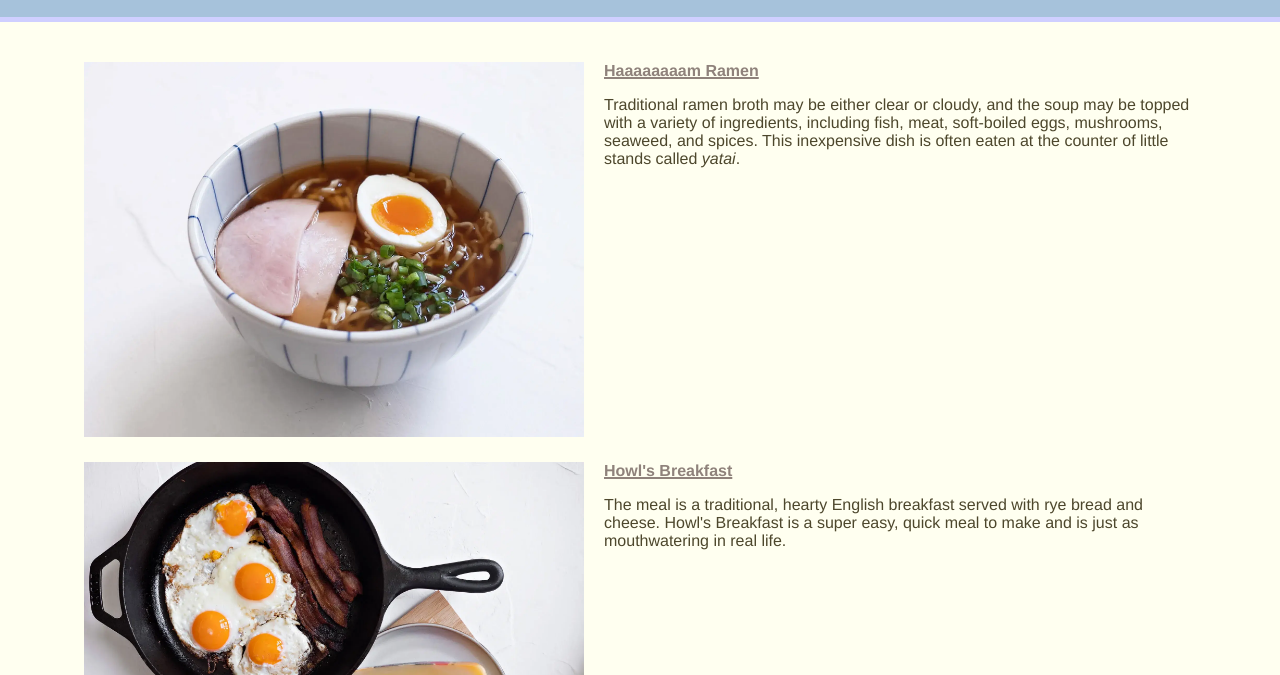
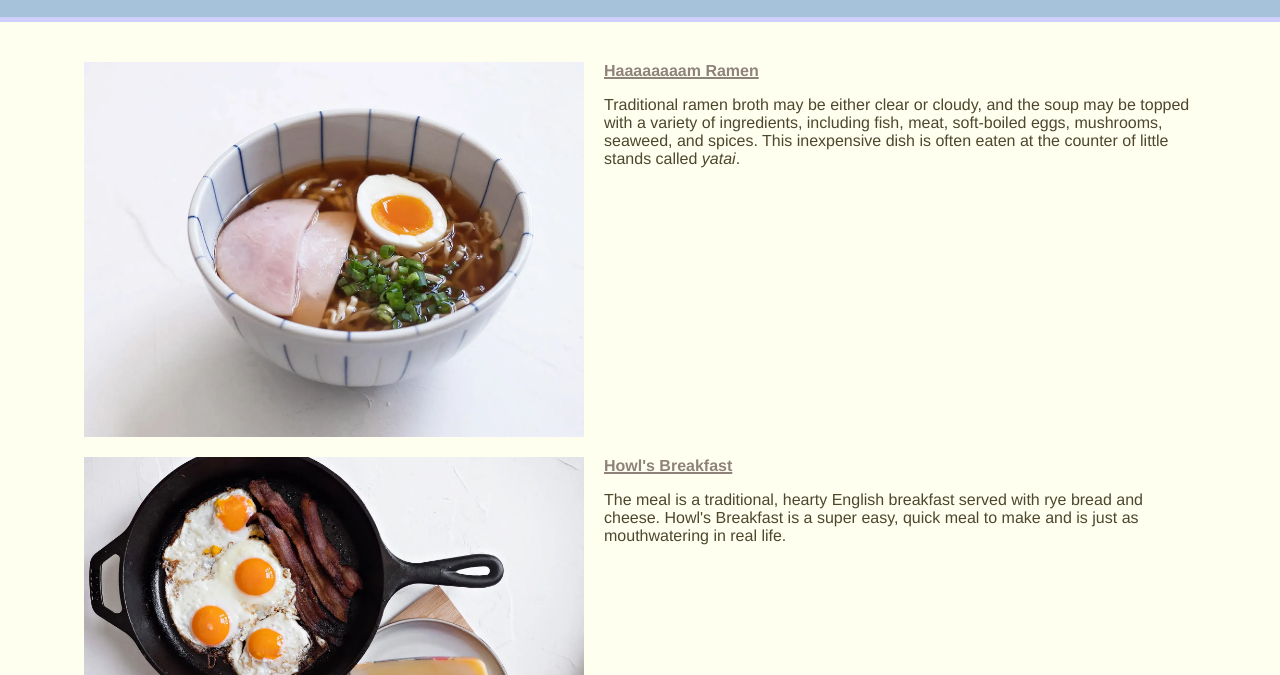
Before and after one commit to cbpolitado/odin-recipes, a plain HTML site: page index.html in a window 1280 px wide. Shown: the part 125-800 px from the top of the page. Drawn offline with Linux system fonts and the light colour scheme.

Commit message:
Fix margin and padding of homepage list items
Lists have a default padding for list-styles. It needed to be overwritten because it causes a huge left indent in the list items that would otherwise have been fixed by setting a negative margin.

```diff
--- a/styles/styles.css
+++ b/styles/styles.css
@@ -85,19 +85,22 @@
 
 .recipe-item {
     list-style-type: none;
-    margin-bottom: 25px;
-    padding-right: 0;
-    margin-left: -40px;
+    margin-bottom: 20px;
+    padding: 0;
 }
 
 .homepage-list {
     display: flex;
     flex-flow: column wrap;
-    margin-top: 40px;
+    padding: 20px;
 }
 
 .homepage-list img {
     width: 40vw;
-    margin: 0 20px;
+    margin-right: 20px;
     float: left;
 }
+
+.homepage-list p {
+    padding: 0;
+}
```
